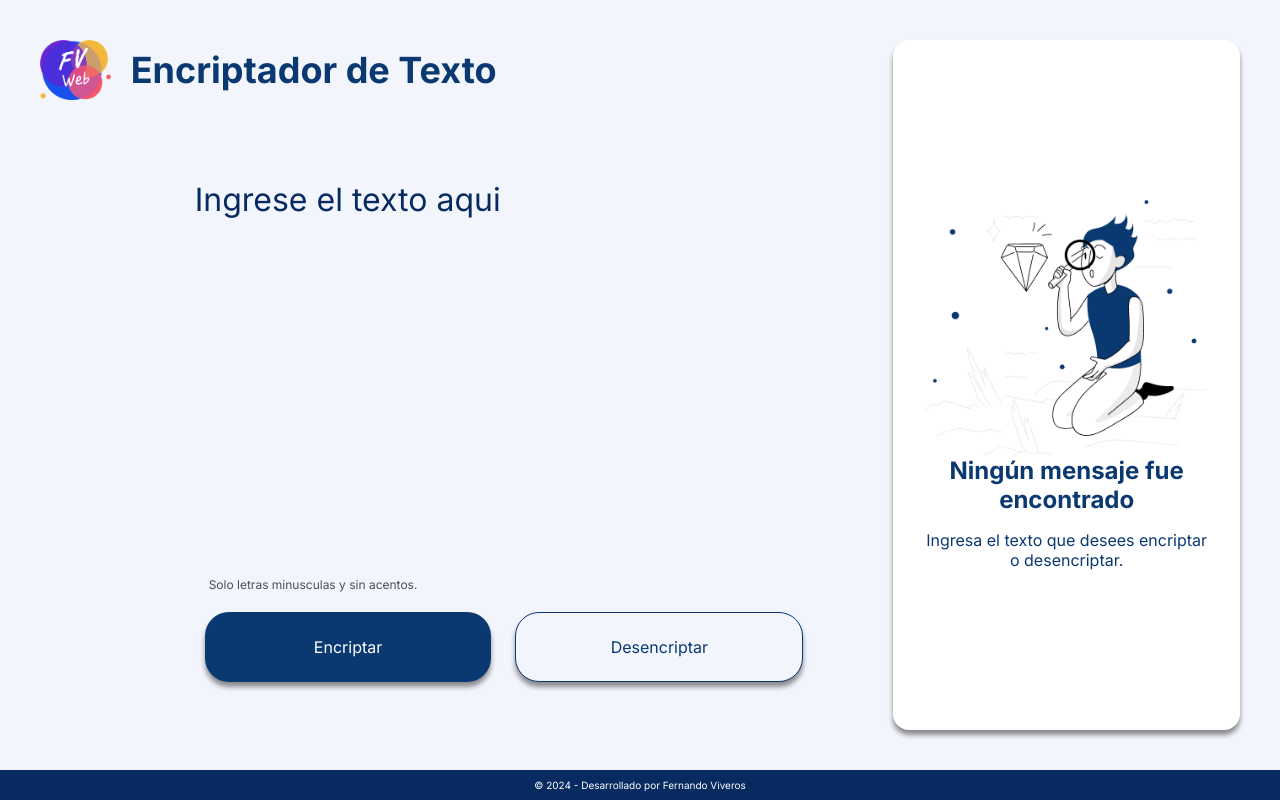
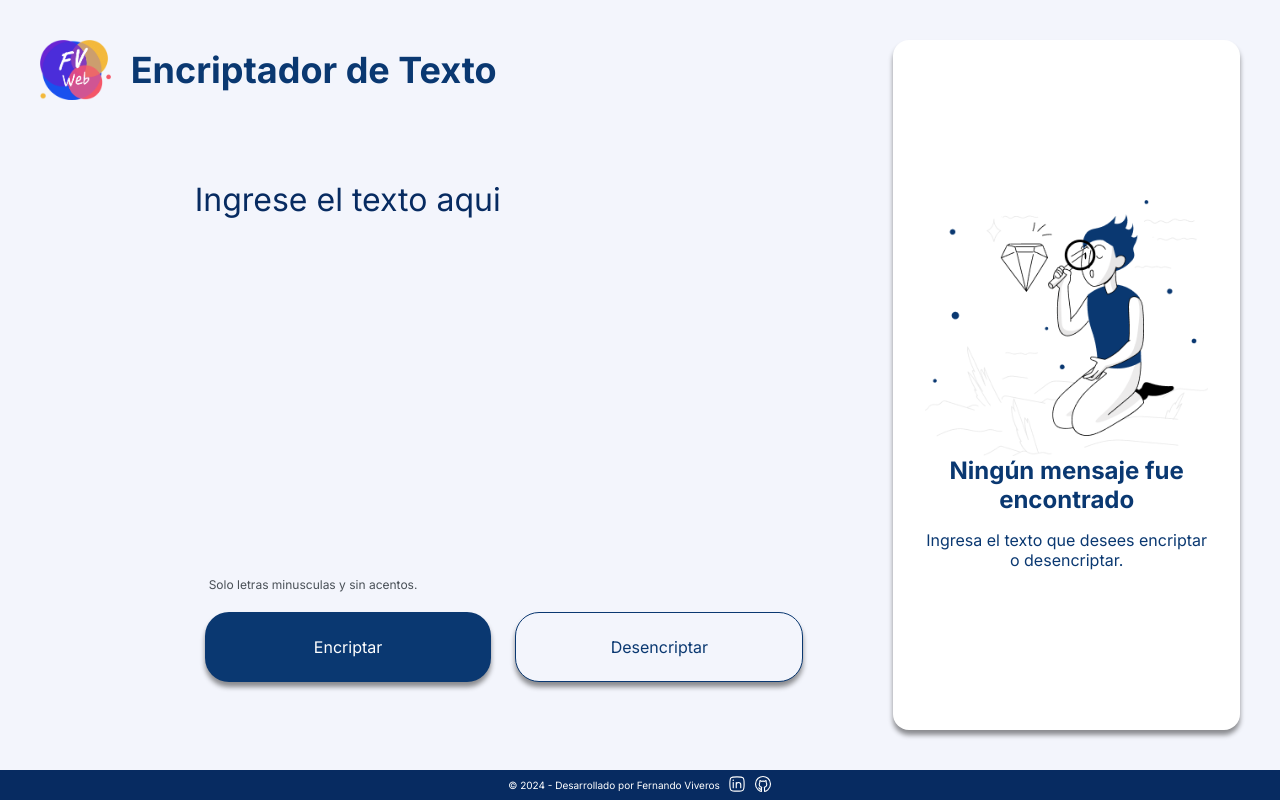
Before and after one commit to agros55/Encriptador-de-Texto, a plain HTML site: page index.html in a window 1280 px wide. Drawn offline with Linux system fonts and the light colour scheme.

Commit message:
Agregado links sociales al footer

```diff
--- a/assets/css/styles.css
+++ b/assets/css/styles.css
@@ -234,6 +234,16 @@ footer {
   right: 0;
 }
 
+.social {
+  margin-left: .8rem;
+  transition: all .3s ease;
+}
+
+.social:hover {
+  transform: scale(1.1);
+}
+
+
 
 
 
--- a/index.html
+++ b/index.html
@@ -37,7 +37,10 @@
     </section>
 
     <footer>
-        &copy; 2024 - Desarrollado por Fernando Viveros
+        &copy; 2024 - Desarrollado por Fernando Viveros <a class="social"
+            href="https://www.linkedin.com/in/fernandooctavioviveros" target="_blank"><img
+                src="./assets/imgs/linkedin.svg" alt="LinkedIn"></a> <a class="social" href="https://github.com/agros55"
+            target="_blank"><img src="./assets/imgs/github.svg" alt="GitHub"></a>
     </footer>
 
     <script src="./assets/js/scripts.js"></script>
```
Also changed, not shown: assets/imgs/github.svg (added), assets/imgs/linkedin.svg (added).
